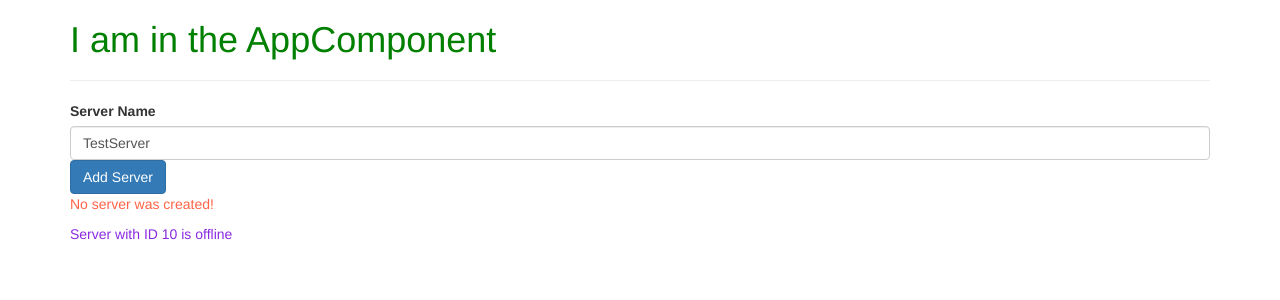
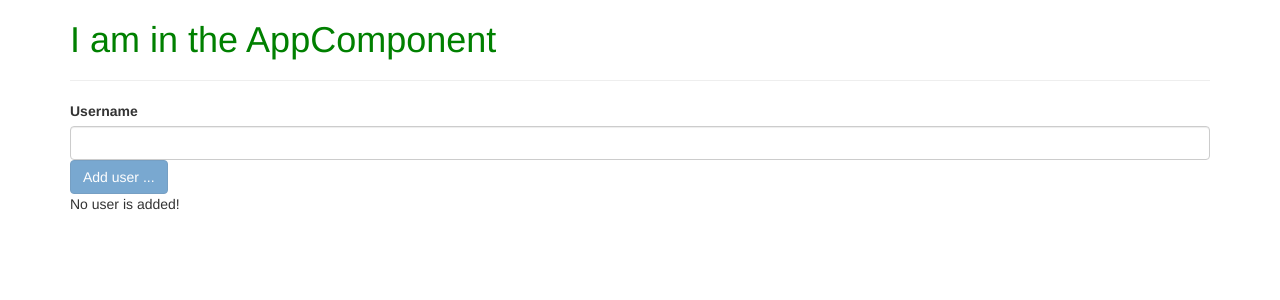
Before and after one commit to mvnshrikanth/my-first-app, an Angular app: page / in a window 1280 px wide. Shown: the top 300 px of the page. Built offline with nearby package versions, Linux system fonts and the light colour scheme.

Commit message:
Assignment

```diff
--- a/src/app/app.component.html
+++ b/src/app/app.component.html
@@ -3,8 +3,9 @@
     <div class="col-xs-12">
     <h1>I am in the AppComponent</h1>
     <hr>
-    <app-warning-alert></app-warning-alert>
-    <app-success-alert></app-success-alert>
+    <!-- <app-warning-alert></app-warning-alert>
+    <app-success-alert></app-success-alert> -->
+    <app-login></app-login>
     </div>
   </div>
 </div>
--- a/src/app/app.module.ts
+++ b/src/app/app.module.ts
@@ -5,13 +5,15 @@ import { HttpModule } from '@angular/http';
 
 import { AppComponent } from './app.component';
 import { WarningAlertComponent } from './warning-alert/warning-alert.component'
-import { SuccessAlertComponent } from './success-alert/success-alert.component'
+import { SuccessAlertComponent } from './success-alert/success-alert.component';
+import { LoginComponent } from './login/login.component'
 
 @NgModule({
   declarations: [
     AppComponent,
     WarningAlertComponent,
-    SuccessAlertComponent
+    SuccessAlertComponent,
+    LoginComponent
   ],
   imports: [
     BrowserModule,
--- /dev/null
+++ b/src/app/login/login.component.html
@@ -0,0 +1,6 @@
+<label>Username</label>
+<input type="text" class="form-control" [(ngModel)]="userName" (input)="onUpdateUserNme($event)">
+<!-- <input type="text" class="form-control" (input)="onUpdateUserNme($event)"> -->
+<!-- <p>{{userName}}</p> -->
+<button class="btn btn-primary" [disabled]="userName===''" (click)="addUser()">Add user ...</button>
+<p>{{message}}</p>
--- /dev/null
+++ b/src/app/login/login.component.ts
@@ -0,0 +1,33 @@
+import { Component, OnInit } from '@angular/core';
+
+@Component({
+  selector: 'app-login',
+  templateUrl: './login.component.html',
+  styleUrls: ['./login.component.css']
+})
+export class LoginComponent implements OnInit {
+  userName: string ='';
+  message: string = "No user is added!";
+  allowNewUser: boolean = false;
+  constructor() { }
+
+  ngOnInit() {
+  }
+
+  addUser() {
+    this.message = 'User added ' + this.userName;
+    this.userName = "";
+  }
+
+  onUpdateUserNme() {
+    this.userName = (<HTMLInputElement>event.target).value;
+
+    if (this.userName.length > 0) {
+      this.allowNewUser = true;
+    } else {
+      this.allowNewUser = false;
+    }
+  }
+
+
+}
--- a/src/app/warning-alert/warning-alert.component.html
+++ b/src/app/warning-alert/warning-alert.component.html
@@ -1,6 +1,6 @@
 <label>Server Name</label>
 <!-- <input type="text" class="form-control" (input)="onUpdateServerName($event)"> -->
 <input type="text" class="form-control" [(ngModel)]="serverName">
-<!-- <p>{{serverName}}</p> -->
+<p>{{serverName}}</p>
 <button class="btn btn-primary" [disabled]="!allowNewServer" (click)="onCreateServer()">Add Server</button>
 <p>{{serverCreationStatus}}</p>
--- a/src/app/warning-alert/warning-alert.component.ts
+++ b/src/app/warning-alert/warning-alert.component.ts
@@ -22,7 +22,7 @@ export class WarningAlertComponent implements OnInit {
     this.serverCreationStatus = 'Server was created! ' + this.serverName;
   }
 
-  onUpdateServerName() {
-    this.serverName = (<HTMLInputElement>event.target).value;
-  }
+  // onUpdateServerName() {
+  //   this.serverName = (<HTMLInputElement>event.target).value;
+  // }
 }
```
Also changed, not shown: src/app/login/login.component.css (added), 1 other file (tests, documents, lock files or other folders).
